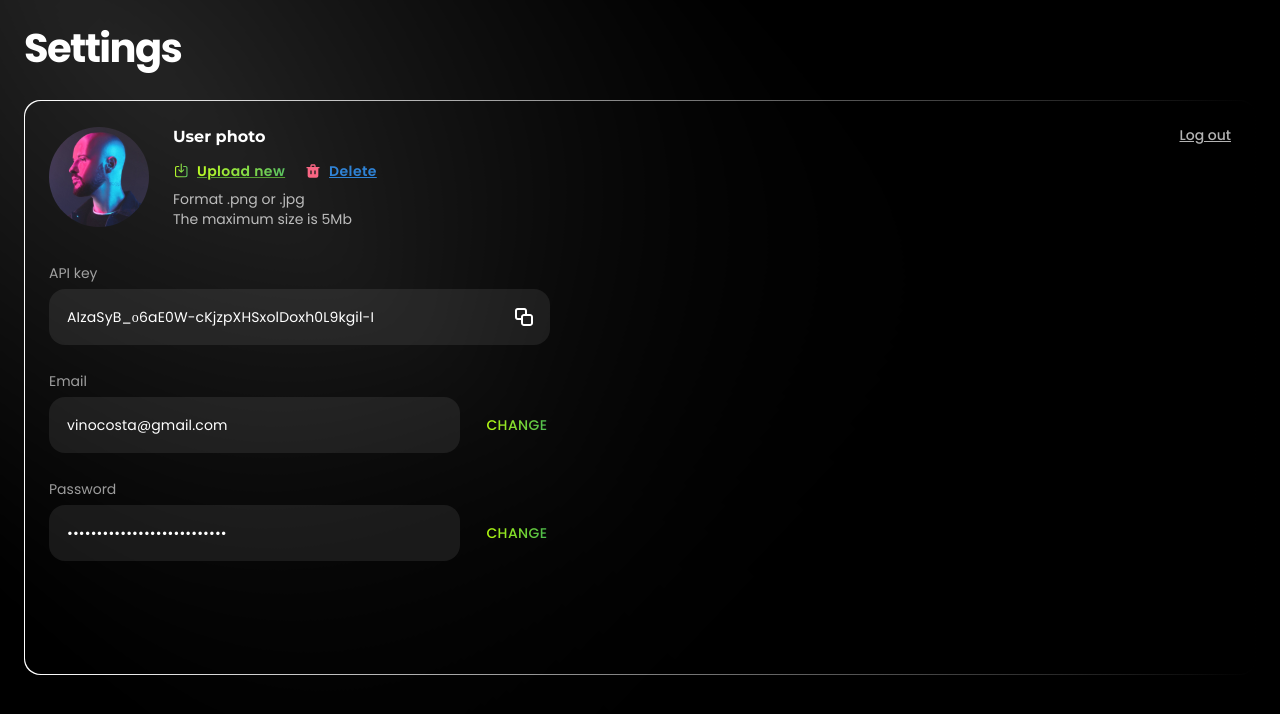
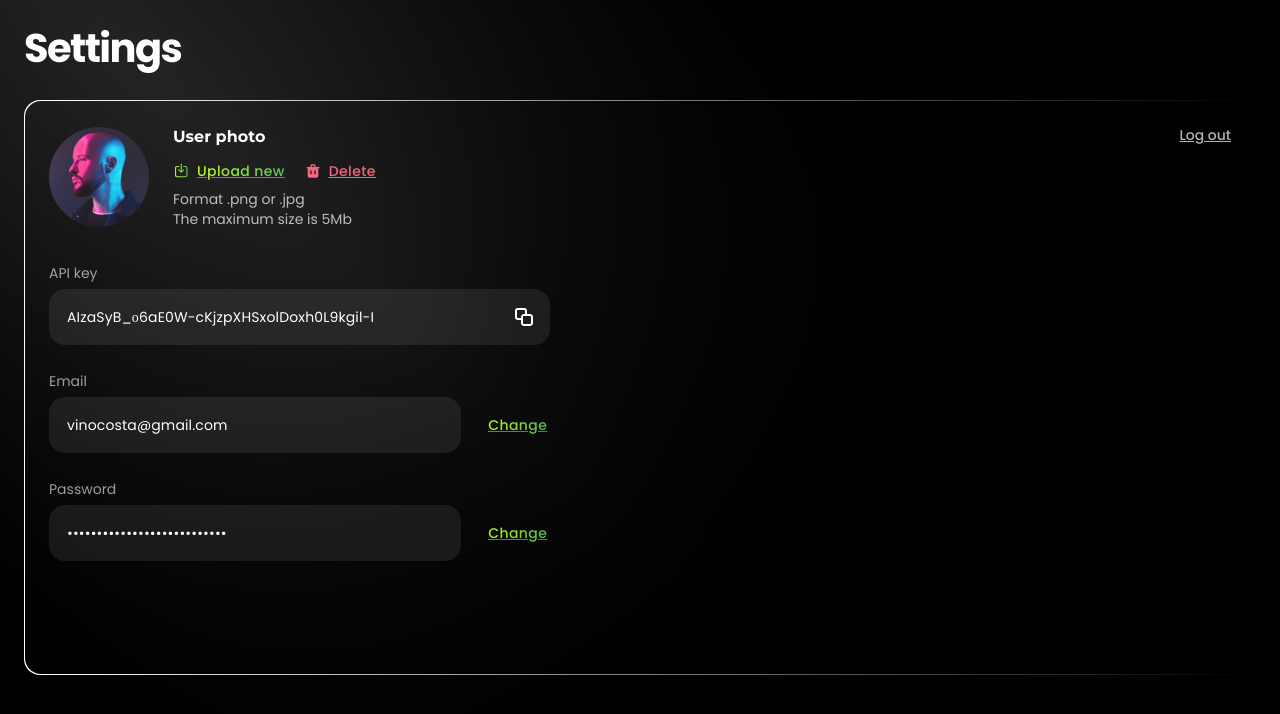
Before and after one commit to vj009007/test-ap-ui, a Next.js app: page /setting in a window 1280 px wide. Shown: the top 714 px of the page. Built offline with nearby package versions, Linux system fonts and the light colour scheme.

Commit message:
Button issue

```diff
--- a/src/pages/setting.tsx
+++ b/src/pages/setting.tsx
@@ -58,7 +58,7 @@ const Settings = () => {
                         <Box className="flex items-center gap-3 mt-3">
                             <input  type="file" id="upload-button" style={{ display: "none" }}  />
                             <Button className="" ><Image src={downloadIcon} alt="Download" /> <span className="text-green-gradient">Upload new</span> </Button>
-                            <Button className="text-[#F65374]"><Image src={deleteIcon} alt="Download" /> Delete</Button>
+                            <Button><Image src={deleteIcon} alt="Download" /> <span className="text-[#F65374] underline">Delete</span> </Button>
                         </Box>
                         <Typography className="text-white text-opacity-70 formate-text">
                             Format .png or .jpg <br />
--- a/src/styles/globals.css
+++ b/src/styles/globals.css
@@ -361,6 +361,9 @@
   .profile-details button{
     @apply underline text-sm leading-5 font-semibold p-0 normal-case flex items-center gap-2 !important;
   }
+  .setting-screen button{
+    @apply normal-case font-medium underline !important;
+  }
   .setting-screen button:has(.text-green-gradient){
     text-decoration-color: #3d8f17;
   }
```
